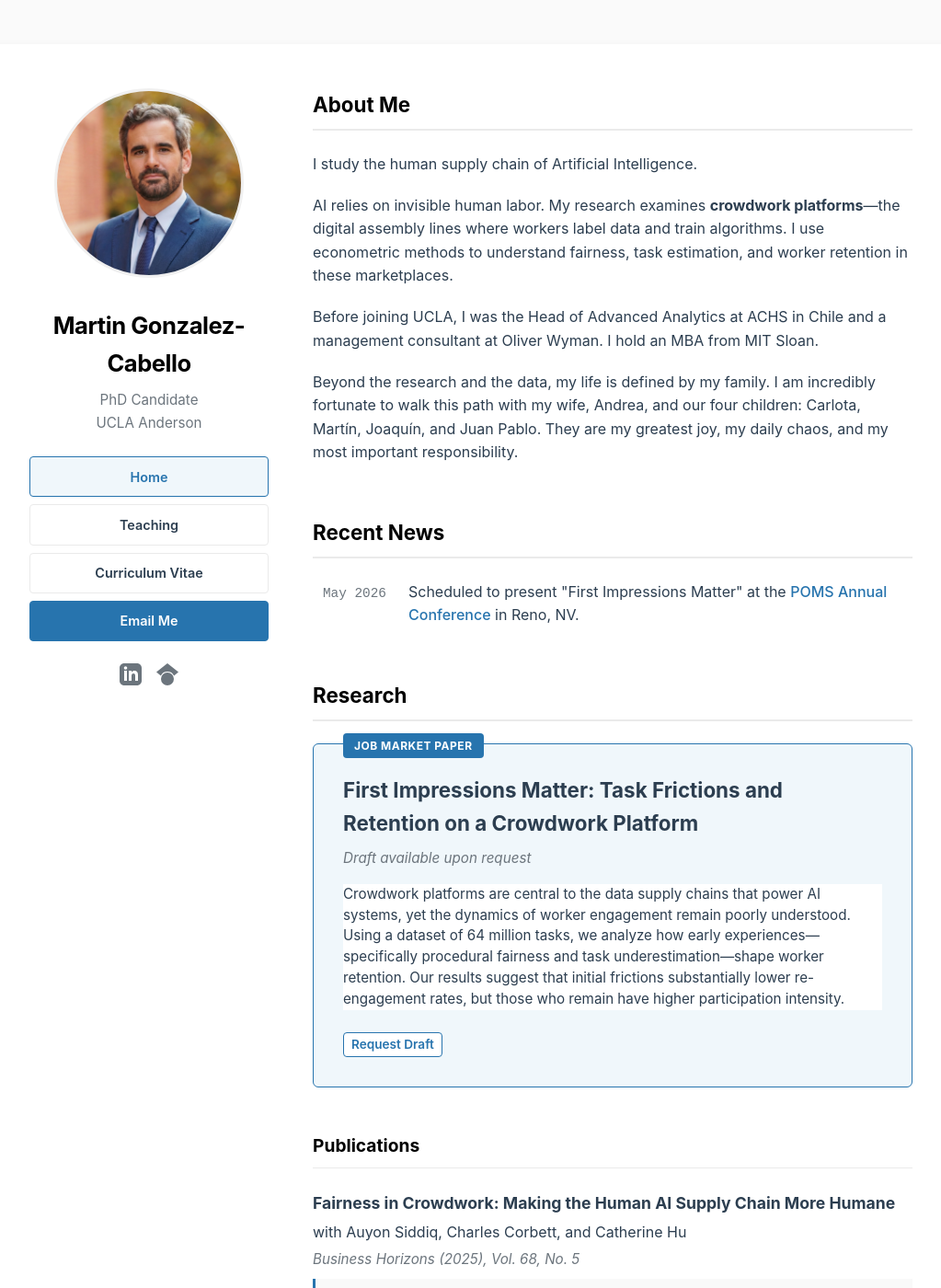
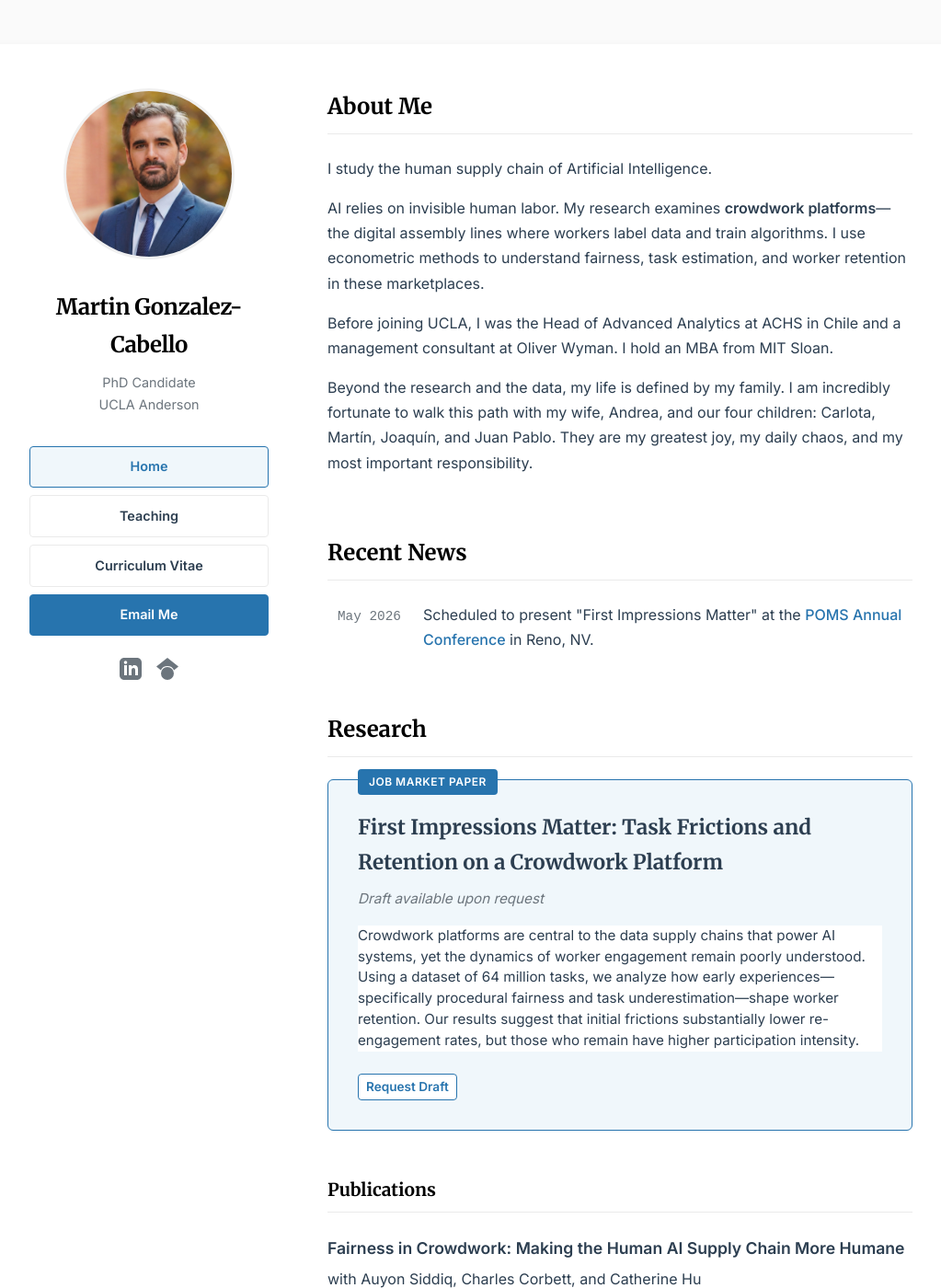
Before and after one commit to martins73/research-site, a Jekyll site: the page built from index.html, in a window 1280 px wide and 1400 px high. Shown: the whole window at 92% size, without its empty margins (128-1151 px from the left). Built offline with Jekyll 4.4.1, drawn with Linux system fonts in a browser that asks for light colours.

Commit message:
Refactor HTML layout and styles
Removed Google Tag Manager scripts and updated styles for fonts, sidebar, and container layout.

```diff
--- a/_layouts/default.html
+++ b/_layouts/default.html
@@ -1,59 +1,130 @@
 <!DOCTYPE html>
 <html lang="en">
 <head>
-    <script async src="https://www.googletagmanager.com/gtag/js?id=G-SKK42FETN2"></script>
-    <script>
-      window.dataLayer = window.dataLayer || [];
-      function gtag(){dataLayer.push(arguments);}
-      gtag('js', new Date());
-      gtag('config', 'G-SKK42FETN2');
-    </script>
     <meta charset="UTF-8">
     <meta name="viewport" content="width=device-width, initial-scale=1.0">
     <title>{{ page.title }} | Martin Gonzalez-Cabello</title>
-    <link rel="icon" type="image/svg+xml" href="favicon.svg">
+    <link rel="icon" type="image/png" href="favicon.png">
+
+    <link rel="preconnect" href="https://fonts.googleapis.com">
+    <link rel="preconnect" href="https://fonts.gstatic.com" crossorigin>
+    <link href="https://fonts.googleapis.com/css2?family=Inter:wght@400;500;600&family=Merriweather:ital,wght@0,300;0,400;0,700;1,300&display=swap" rel="stylesheet">
+
     <style>
         /* DESIGN SYSTEM */
-        :root { --bg: #ffffff; --text-main: #2c3e50; --text-light: #6c757d; --accent: #2774AE; --accent-hover: #1e5f8e; --border: #eaeaea; }
-        body { font-family: -apple-system, BlinkMacSystemFont, "Segoe UI", Roboto, Helvetica, Arial, sans-serif; color: var(--text-main); line-height: 1.6; margin: 0; padding: 0; background-color: #fafafa; min-height: 100vh; display: flex; flex-direction: column; }
-        .container { max-width: 960px; margin: 3rem auto; background: var(--bg); padding: 3rem; border-radius: 8px; box-shadow: 0 4px 12px rgba(0,0,0,0.05); display: grid; grid-template-columns: 260px 1fr; gap: 3rem; flex: 1; }
+        :root {
+            --bg: #ffffff;
+            --text-main: #2c3e50;
+            --text-light: #6c757d;
+            --accent: #2774AE;
+            --accent-hover: #1e5f8e;
+            --border: #eaeaea;
+        }
 
-        /* SIDEBAR STYLES */
-        .sidebar { text-align: center; }
-        .profile-img { width: 200px; height: 200px; border-radius: 50%; object-fit: cover; margin-bottom: 1.5rem; border: 3px solid #f0f0f0; }
-        .name { font-size: 1.6rem; font-weight: 700; margin: 0 0 0.5rem 0; color: #000; letter-spacing: -0.5px; }
-        .affiliation { font-size: 0.95rem; color: var(--text-light); margin-bottom: 1.5rem; }
+        /* 2. UPDATED: FONTS */
+        body {
+            font-family: 'Inter', sans-serif; /* Clean body font */
+            color: var(--text-main);
+            line-height: 1.7; /* Slightly more breathing room */
+            margin: 0; padding: 0;
+            background-color: #fafafa;
+            min-height: 100vh;
+            display: flex;
+            flex-direction: column;
+        }
 
-        .sidebar-btn { display: flex; align-items: center; justify-content: center; width: 100%; padding: 0.6rem 0; margin-bottom: 0.5rem; border-radius: 4px; text-decoration: none; font-size: 0.9rem; font-weight: 600; box-sizing: border-box; transition: all 0.2s; }
+        h1, h2, h3, .name {
+            font-family: 'Merriweather', serif; /* Scholarly heading font */
+        }
 
-        /* BUTTON VARIANTS */
+        .container {
+            max-width: 960px;
+            margin: 3rem auto;
+            background: var(--bg);
+            padding: 3rem;
+            border-radius: 8px;
+            box-shadow: 0 4px 12px rgba(0,0,0,0.05);
+            display: grid;
+            grid-template-columns: 260px 1fr;
+            gap: 4rem; /* Increased gap for elegance */
+            flex: 1;
+            align-items: start; /* Crucial for sticky sidebar */
+        }
+
+        /* 3. UPDATED: STICKY SIDEBAR */
+        .sidebar {
+            text-align: center;
+            position: sticky; /* Make it stick */
+            top: 2rem;        /* Stay 2rem from the top of the window */
+        }
+
+        .profile-img { width: 180px; height: 180px; border-radius: 50%; object-fit: cover; margin-bottom: 1.5rem; border: 3px solid #f0f0f0; }
+        .name { font-size: 1.5rem; font-weight: 700; margin: 0 0 0.5rem 0; color: #000; letter-spacing: -0.5px; }
+        .affiliation { font-size: 0.9rem; color: var(--text-light); margin-bottom: 2rem; font-family: 'Inter', sans-serif; }
+
+        .sidebar-btn {
+            display: flex; align-items: center; justify-content: center; width: 100%; padding: 0.6rem 0; margin-bottom: 0.5rem; border-radius: 4px;
+            text-decoration: none; font-size: 0.9rem; font-weight: 600; box-sizing: border-box; transition: all 0.2s;
+            font-family: 'Inter', sans-serif; /* Keep buttons clean sans-serif */
+        }
+
+        /* ... (Keep your existing .btn-primary, .btn-outline, .btn-active classes here) ... */
         .btn-primary { background-color: var(--accent); color: white; border: 1px solid var(--accent); }
         .btn-primary:hover { background-color: var(--accent-hover); }
-
         .btn-outline { background-color: transparent; border: 1px solid var(--border); color: var(--text-main); }
         .btn-outline:hover { border-color: var(--accent); color: var(--accent); }
-
-        /* NEW: Active State (Light Blue) */
         .btn-active { background-color: #F0F7FB; color: var(--accent); border: 1px solid var(--accent); }
         .btn-active:hover { background-color: #e1eff8; }
-
         .social-links { margin-top: 1.5rem; display: flex; justify-content: center; gap: 1rem; }
         .social-icon { fill: var(--text-light); transition: fill 0.2s; }
         .social-link:hover .social-icon { fill: var(--accent); }
 
         /* CONTENT */
-        .content section { margin-bottom: 3.5rem; }
-        h2 { font-size: 1.4rem; border-bottom: 2px solid var(--border); padding-bottom: 0.5rem; margin-bottom: 1.5rem; margin-top: 0; color: #000; }
-        p { margin-bottom: 1.2rem; }
+        .content section { margin-bottom: 4rem; }
+
+        h2 {
+            font-size: 1.5rem;
+            border-bottom: 1px solid var(--border);
+            padding-bottom: 0.5rem;
+            margin-bottom: 1.5rem;
+            margin-top: 0;
+            color: #000;
+            font-weight: 700;
+        }
+
+        /* 4. NEW: HERO LEAD PARAGRAPH */
+        /* You will need to wrap your first sentence in <p class="lead"> in index.html */
+        .lead {
+            font-size: 1.25rem;
+            color: #2c3e50;
+            font-weight: 300; /* Lighter font weight */
+            line-height: 1.6;
+            margin-bottom: 1.5rem;
+            font-family: 'Merriweather', serif;
+        }
+
+        /* ... (Keep your Paper, CV, and Footer styles below. No changes needed there) ... */
+        /* ... (Paste the rest of your existing CSS for .paper, .jmp-spotlight, etc.) ... */
+        /* Just make sure to keep the .news-date font-family: monospace; */
+
+        /* --- COPY YOUR EXISTING JMP & NEWS CSS HERE --- */
+        .jmp-spotlight { background-color: #F0F7FB; border: 1px solid #2774AE; border-radius: 6px; padding: 2rem; margin-bottom: 3rem; position: relative; }
+        .jmp-tag { background-color: #2774AE; color: white; font-size: 0.75rem; font-weight: 700; text-transform: uppercase; padding: 4px 12px; border-radius: 4px; position: absolute; top: -12px; left: 2rem; letter-spacing: 0.5px; font-family: 'Inter', sans-serif; }
+        .jmp-title { font-size: 1.4rem; font-weight: 700; margin-bottom: 0.5rem; color: #2c3e50; display: block; font-family: 'Merriweather', serif; }
+        .news-list { list-style: none; padding: 0; }
+        .news-item { display: grid; grid-template-columns: 80px 1fr; gap: 1.5rem; margin-bottom: 1rem; align-items: baseline; }
+        .news-date { font-family: monospace; color: #6c757d; font-size: 0.9rem; text-align: right; }
+        .news-text { font-size: 1rem; color: #2c3e50; }
+        /* ----------------------------------------------- */
 
         /* PAPERS & CV */
         .paper, .cv-entry { margin-bottom: 2.5rem; }
-        .paper-title, .cv-title { font-weight: 700; font-size: 1.1rem; display: block; margin-bottom: 0.3rem; color: var(--text-main); }
+        .paper-title, .cv-title { font-weight: 700; font-size: 1.1rem; display: block; margin-bottom: 0.3rem; color: var(--text-main); font-family: 'Inter', sans-serif; }
         .paper-authors { display: block; color: var(--text-main); margin-bottom: 0.3rem; }
         .paper-venue, .cv-date { display: block; color: var(--text-light); font-style: italic; font-size: 0.95rem; margin-bottom: 0.5rem; }
         .abstract { font-size: 0.95rem; color: var(--text-main); background: #f9f9f9; padding: 1rem; border-left: 3px solid var(--accent); margin: 0.5rem 0 1rem 0; line-height: 1.5; }
         .paper-links { display: flex; gap: 0.8rem; font-size: 0.85rem; }
-        .paper-link { color: var(--accent); font-weight: 600; text-decoration: none; border: 1px solid var(--accent); padding: 2px 8px; border-radius: 4px; }
+        .paper-link { color: var(--accent); font-weight: 600; text-decoration: none; border: 1px solid var(--accent); padding: 2px 8px; border-radius: 4px; font-family: 'Inter', sans-serif; }
         .paper-link:hover { background-color: #f0f7fb; }
 
         /* COURSE LIST (Teaching Page) */
@@ -62,66 +133,15 @@
         .course-title { font-weight: 700; display: block; color: #000; }
         .course-meta { font-size: 0.9rem; color: var(--text-light); display: block; margin-bottom: 0.3rem; }
 
-        /* FOOTER & LOGO */
+        /* FOOTER */
         .site-footer { text-align: center; padding: 3rem 0; margin-top: auto; border-top: 1px solid #eaeaea; }
         .credits { font-size: 0.85rem; color: var(--text-light); margin-bottom: 1rem; }
         .amdg { font-size: 0.75rem; color: #e0e0e0; letter-spacing: 2px; font-weight: 600; user-select: none; }
         .amdg:hover { color: var(--accent); transition: color 0.5s ease; cursor: help; }
 
-        @media (max-width: 768px) { .container { grid-template-columns: 1fr; padding: 2rem 1.5rem; } .sidebar { border-bottom: 1px solid var(--border); padding-bottom: 2rem; margin-bottom: 2rem; } }
-        /* --- NEW: JMP SPOTLIGHT STYLES --- */
-        .jmp-spotlight {
-            background-color: #F0F7FB; /* Your brand's light blue */
-            border: 1px solid #2774AE; /* Darker blue border */
-            border-radius: 6px;
-            padding: 2rem;
-            margin-bottom: 3rem;
-            position: relative; /* For the tag */
-        }
-
-        .jmp-tag {
-            background-color: #2774AE;
-            color: white;
-            font-size: 0.75rem;
-            font-weight: 700;
-            text-transform: uppercase;
-            padding: 4px 12px;
-            border-radius: 4px;
-            position: absolute;
-            top: -12px;
-            left: 2rem; /* Indented slightly */
-            letter-spacing: 0.5px;
-        }
-
-        .jmp-title {
-            font-size: 1.4rem;
-            font-weight: 700;
-            margin-bottom: 0.5rem;
-            color: #2c3e50;
-            display: block;
-        }
-
-        /* --- NEW: NEWS SECTION STYLES --- */
-        .news-list {
-            list-style: none;
-            padding: 0;
-        }
-        .news-item {
-            display: grid;
-            grid-template-columns: 80px 1fr; /* Date on left, text on right */
-            gap: 1.5rem;
-            margin-bottom: 1rem;
-            align-items: baseline;
-        }
-        .news-date {
-            font-family: monospace; /* Academic look */
-            color: #6c757d;
-            font-size: 0.9rem;
-            text-align: right;
-        }
-        .news-text {
-            font-size: 1rem;
-            color: #2c3e50;
+        @media (max-width: 768px) {
+            .container { grid-template-columns: 1fr; padding: 2rem 1.5rem; gap: 2rem; }
+            .sidebar { position: static; border-bottom: 1px solid var(--border); padding-bottom: 2rem; margin-bottom: 2rem; }
         }
     </style>
 </head>
```
